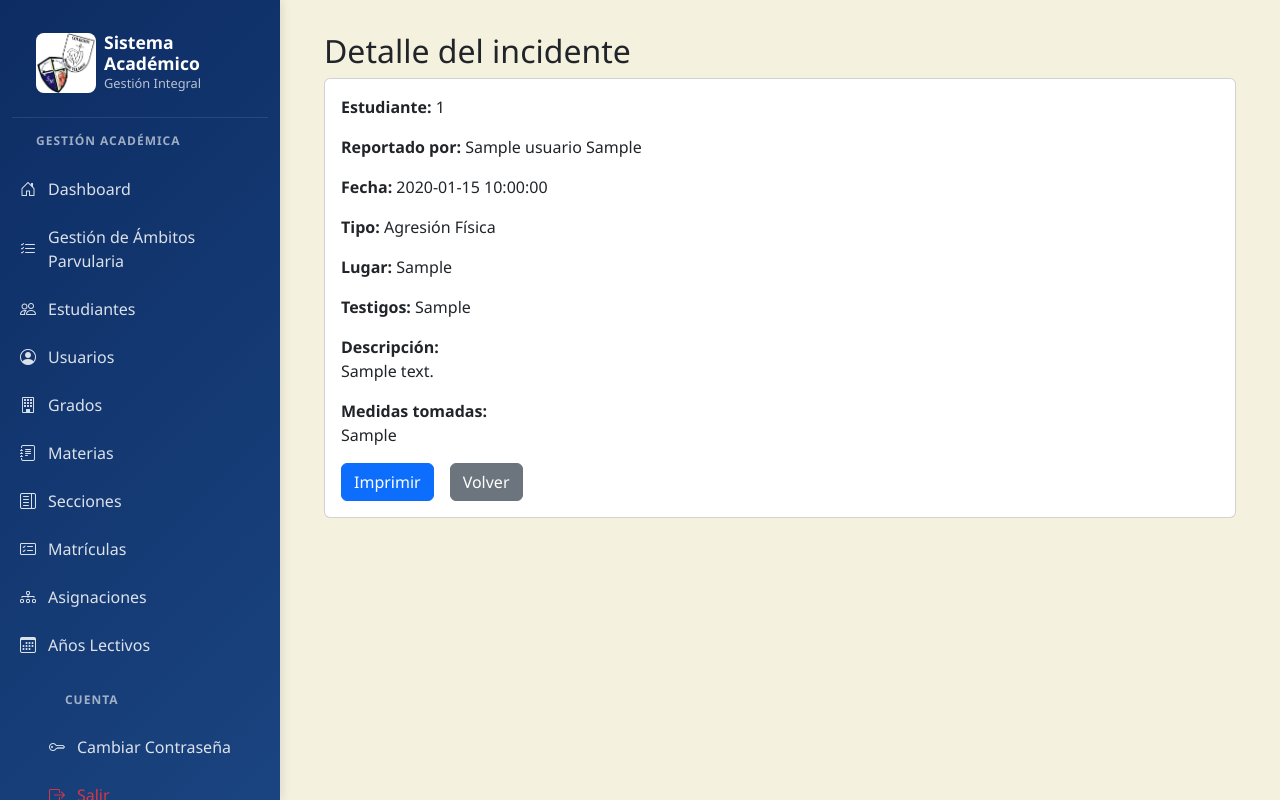
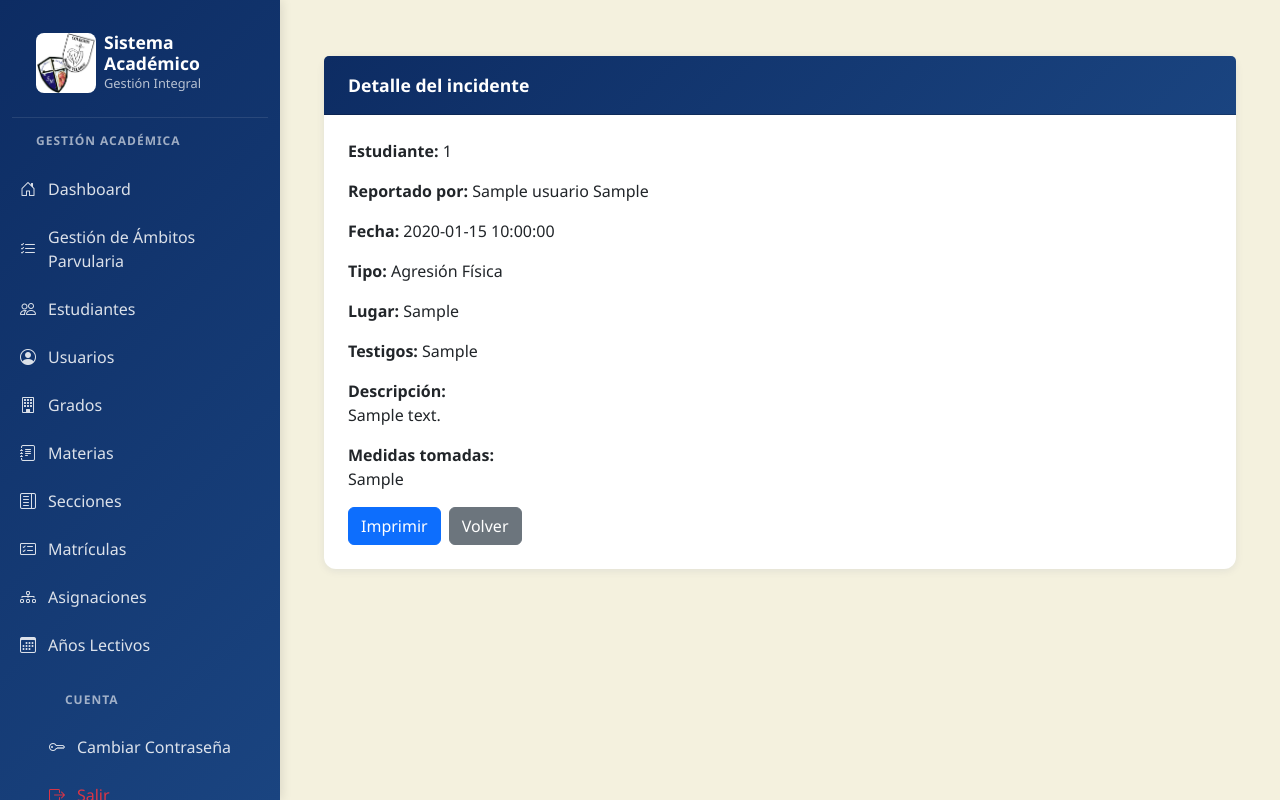
Before and after one commit to Gerson084/Sistema_Academico, a Flask app: template templates/docente/incidentes/detalle_incidente.html in a window 1280 px wide. Run offline with Flask 3, Linux system fonts and the light colour scheme; the template is opened without the code that fills it: values that come from a table or form of the project are taken from there, others are empty; the visitor is signed in with stand-in values (Sample User, id 1); tables that the repository leaves empty or names only in its code hold one stand-in row (values such as "Sample post"); parts of the project's set-up code (start-up, migrations or seed data) failed here and were passed over; some libraries are stand-ins or nearby versions.

Commit message:
Configs Incidentes

```diff
--- a/templates/docente/incidentes/detalle_incidente.html
+++ b/templates/docente/incidentes/detalle_incidente.html
@@ -1,25 +1,53 @@
+
 {% extends 'base.html' %}
 {% block content %}
-<div class="container">
-  <h2>Detalle del incidente</h2>
-  <div class="card p-3">
-      <p><strong>Estudiante:</strong> {{ incidente.id_estudiante }}</p>
-      <p><strong>Reportado por:</strong>
+<style>
+  .card-detalle {
+    background: #fff;
+    border-radius: 0.75rem;
+    box-shadow: 0 2px 8px rgba(13,44,99,0.08);
+    border: none;
+    margin-bottom: 2rem;
+  }
+  .card-header {
+    background: linear-gradient(135deg, #0D2C63 0%, #1a4480 100%);
+    color: #fff;
+    border-radius: 0.75rem 0.75rem 0 0;
+    font-weight: 600;
+    font-size: 1.1rem;
+    padding: 1rem 1.5rem;
+  }
+  .card-body {
+    padding: 1.5rem;
+  }
+  .btn {
+    font-weight: 500;
+  }
+</style>
+<div class="container mt-4">
+  <div class="card card-detalle">
+    <div class="card-header">
+      Detalle del incidente
+    </div>
+    <div class="card-body">
+      <div class="mb-3"><strong>Estudiante:</strong> {{ incidente.id_estudiante }}</div>
+      <div class="mb-3"><strong>Reportado por:</strong>
         {% if reportado_por %}
           {{ reportado_por.nombres }} {{ reportado_por.apellidos }}
         {% else %}
           (No disponible)
         {% endif %}
-      </p>
-      <p><strong>Fecha:</strong> {{ incidente.fecha_incidente }}</p>
-    <p><strong>Tipo:</strong> {{ incidente.tipo_incidente }}</p>
-    <p><strong>Lugar:</strong> {{ incidente.lugar }}</p>
-    <p><strong>Testigos:</strong> {{ incidente.testigos }}</p>
-    <p><strong>Descripción:</strong><br>{{ incidente.descripcion }}</p>
-    <p><strong>Medidas tomadas:</strong><br>{{ incidente.medidas_tomadas }}</p>
-    <div class="d-flex" style="gap:1rem;">
-      <a class="btn btn-primary" target="_blank" href="{{ url_for('incidentes_bp.imprimir_incidente', id_incidente=incidente.id_incidente) }}">Imprimir</a>
-      <a class="btn btn-secondary" href="{{ url_for('incidentes_bp.incidentes_estudiante', id_estudiante=incidente.id_estudiante) }}">Volver</a>
+      </div>
+      <div class="mb-3"><strong>Fecha:</strong> {{ incidente.fecha_incidente }}</div>
+      <div class="mb-3"><strong>Tipo:</strong> {{ incidente.tipo_incidente }}</div>
+      <div class="mb-3"><strong>Lugar:</strong> {{ incidente.lugar }}</div>
+      <div class="mb-3"><strong>Testigos:</strong> {{ incidente.testigos }}</div>
+      <div class="mb-3"><strong>Descripción:</strong><br>{{ incidente.descripcion }}</div>
+      <div class="mb-3"><strong>Medidas tomadas:</strong><br>{{ incidente.medidas_tomadas }}</div>
+      <div class="d-flex gap-2">
+        <a class="btn btn-primary" target="_blank" href="{{ url_for('incidentes_bp.imprimir_incidente', id_incidente=incidente.id_incidente) }}">Imprimir</a>
+        <a class="btn btn-secondary" href="{{ url_for('incidentes_bp.incidentes_estudiante', id_estudiante=incidente.id_estudiante) }}">Volver</a>
+      </div>
     </div>
   </div>
 </div>
```
Also changed, not shown: templates/docente/incidentes/agregar_incidente.html (+35 -10 lines), templates/docente/incidentes/incidentes_estudiante.html (+40 -6 lines).
